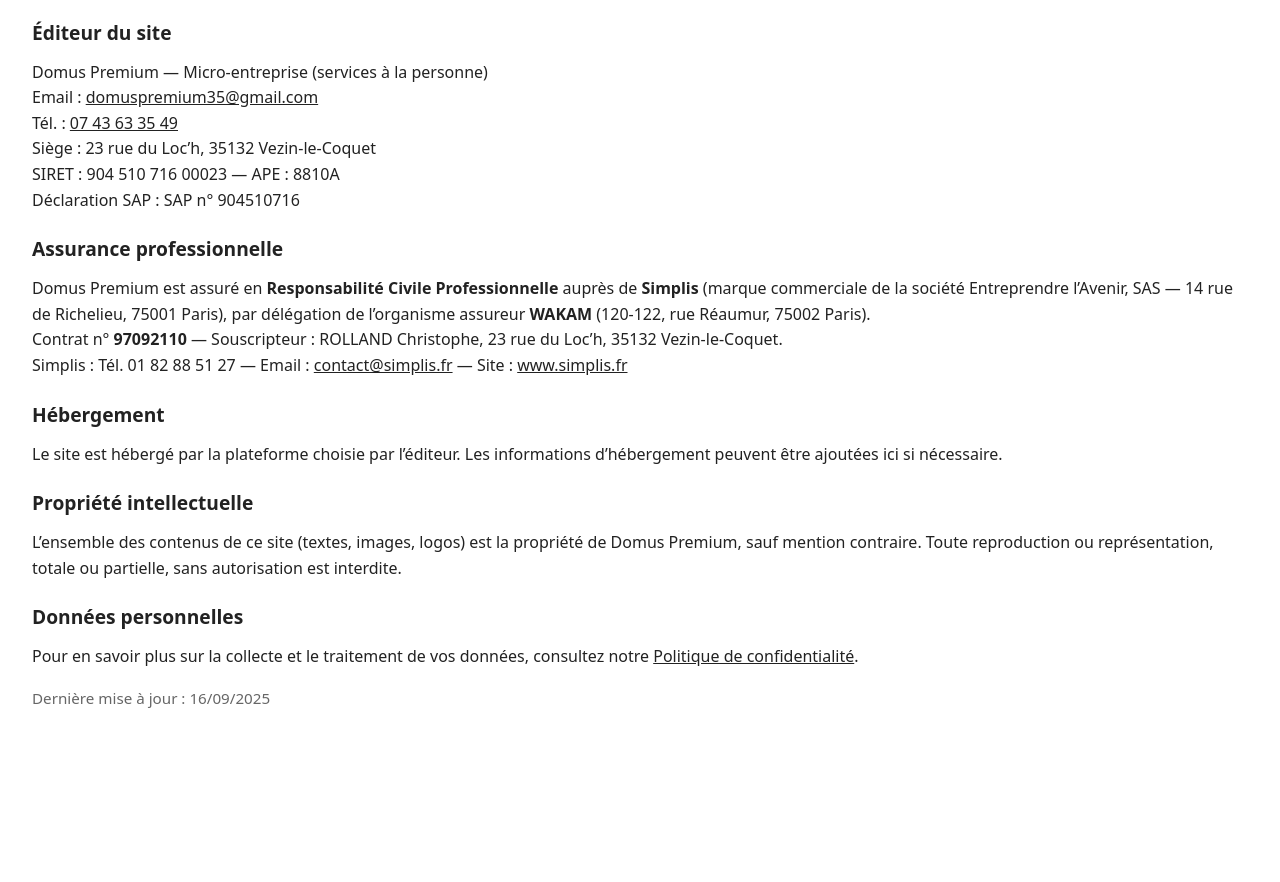
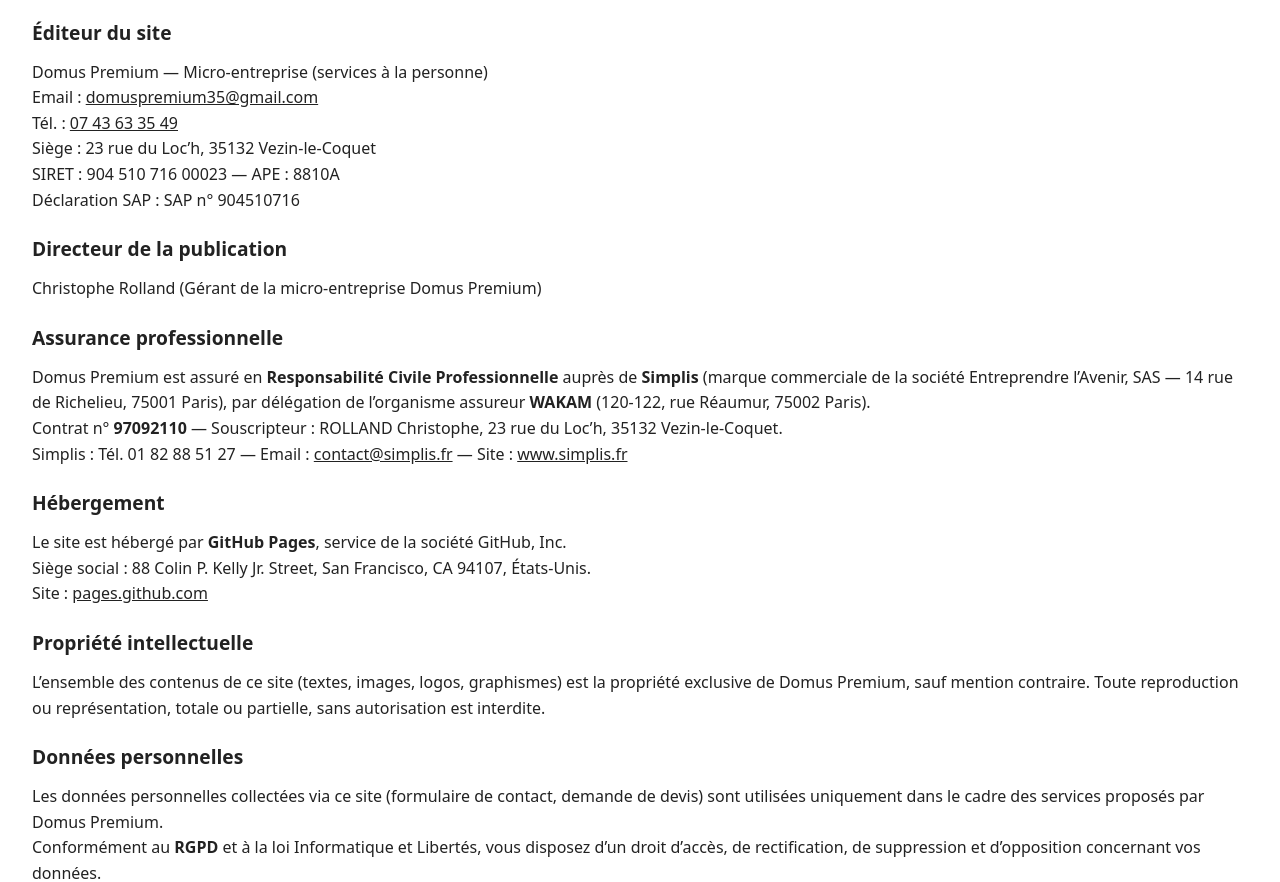
Before and after one commit to chrisrolland250-ai/domus-premium-site, a plain HTML site: page mentions.html in a window 1280 px wide. Shown: the part 70-952 px from the top of the page. Before the commit the page ends 812 px from the top, so only its background shows below. Drawn offline with Linux system fonts and the light colour scheme.

Commit message:
Update mentions.html

```diff
--- a/mentions.html
+++ b/mentions.html
@@ -4,7 +4,7 @@
   <meta charset="utf-8">
   <meta name="viewport" content="width=device-width, initial-scale=1">
   <title>Mentions légales — Domus Premium</title>
-  <meta name="description" content="Mentions légales de Domus Premium (services à la personne à Rennes). Coordonnées, SIRET, déclaration SAP et informations légales.">
+  <meta name="description" content="Mentions légales de Domus Premium (services à la personne à Rennes). Coordonnées, SIRET, déclaration SAP, assurance et informations légales.">
   <link rel="canonical" href="https://www.domuspremium.fr/mentions.html">
   <style>
     body{font-family:system-ui,-apple-system,Segoe UI,Roboto,Ubuntu,Cantarell,'Noto Sans','Helvetica Neue',Arial,'Apple Color Emoji','Segoe UI Emoji';line-height:1.6;margin:2rem;color:#222}
@@ -28,37 +28,44 @@
       Siège : 23 rue du Loc’h, 35132 Vezin-le-Coquet<br>
       SIRET : 904 510 716 00023 — APE : 8810A<br>
       Déclaration SAP : SAP n° 904510716<br>
-
     </p>
 
+    <h2>Directeur de la publication</h2>
+    <p>
+      Christophe Rolland (Gérant de la micro-entreprise Domus Premium)
+    </p>
 
     <h2>Assurance professionnelle</h2>
     <p>
       Domus Premium est assuré en <strong>Responsabilité Civile Professionnelle</strong> auprès de
       <strong>Simplis</strong> (marque commerciale de la société Entreprendre l’Avenir, SAS — 14&nbsp;rue de Richelieu, 75001&nbsp;Paris),
       par délégation de l’organisme assureur <strong>WAKAM</strong> (120-122, rue Réaumur, 75002&nbsp;Paris).<br>
-      Contrat n° <strong>97092110</strong> — Souscripteur : ROLLAND&nbsp;Christophe, 23&nbsp;rue du Loc’h, 35132&nbsp;Vezin‑le‑Coquet.<br>
+      Contrat n° <strong>97092110</strong> — Souscripteur : ROLLAND&nbsp;Christophe, 23&nbsp;rue du Loc’h, 35132&nbsp;Vezin-le-Coquet.<br>
       Simplis : Tél.&nbsp;01&nbsp;82&nbsp;88&nbsp;51&nbsp;27 — Email : <a href="mailto:contact@simplis.fr">contact@simplis.fr</a> — Site : <a href="https://www.simplis.fr">www.simplis.fr</a>
     </p>
 
-
     <h2>Hébergement</h2>
     <p>
-      Le site est hébergé par la plateforme choisie par l’éditeur. Les informations d’hébergement peuvent être ajoutées ici si nécessaire.
+      Le site est hébergé par <strong>GitHub Pages</strong>, service de la société GitHub, Inc.<br>
+      Siège social : 88 Colin P. Kelly Jr. Street, San Francisco, CA 94107, États-Unis.<br>
+      Site : <a href="https://pages.github.com">pages.github.com</a>
     </p>
 
     <h2>Propriété intellectuelle</h2>
     <p>
-      L’ensemble des contenus de ce site (textes, images, logos) est la propriété de Domus Premium, sauf mention contraire. Toute reproduction ou représentation, totale ou partielle, sans autorisation est interdite.
+      L’ensemble des contenus de ce site (textes, images, logos, graphismes) est la propriété exclusive de Domus Premium, sauf mention contraire. Toute reproduction ou représentation, totale ou partielle, sans autorisation est interdite.
     </p>
 
     <h2>Données personnelles</h2>
     <p>
-      Pour en savoir plus sur la collecte et le traitement de vos données, consultez notre
-      <a href="confidentialite.html">Politique de confidentialité</a>.
+      Les données personnelles collectées via ce site (formulaire de contact, demande de devis) sont utilisées uniquement dans le cadre des services proposés par Domus Premium.<br>
+      Conformément au <strong>RGPD</strong> et à la loi Informatique et Libertés, vous disposez d’un droit d’accès, de rectification, de suppression et d’opposition concernant vos données.<br>
+      Vous pouvez exercer vos droits en écrivant à : <a href="mailto:domuspremium35@gmail.com">domuspremium35@gmail.com</a>.<br>
+      Les données sont conservées pour une durée maximale de 3 ans à compter du dernier contact.<br>
+      Pour plus d’informations, consultez notre <a href="confidentialite.html">Politique de confidentialité</a>.
     </p>
 
-    <p class="small">Dernière mise à jour : 16/09/2025</p>
+    <p class="small">Dernière mise à jour : 21/09/2025</p>
   </main>
 
 <script type="application/ld+json">
```
